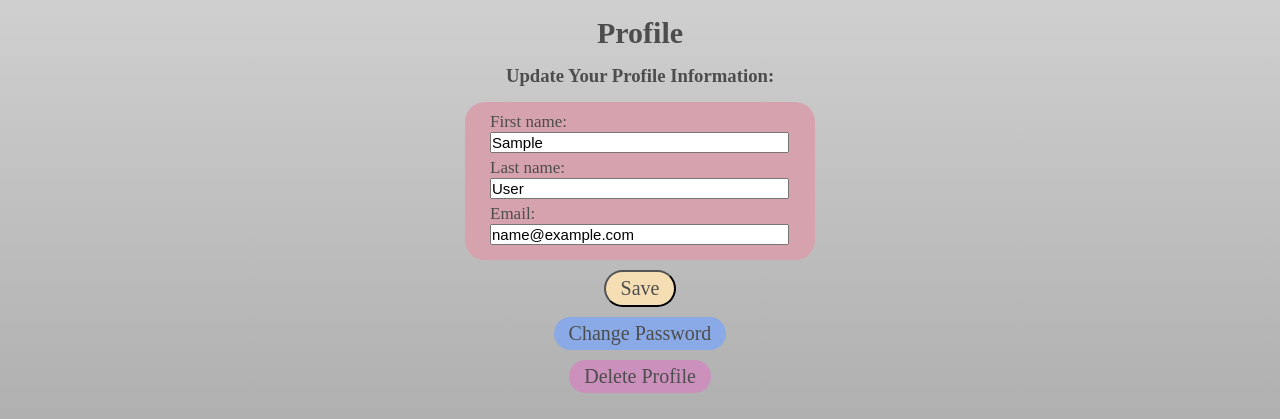
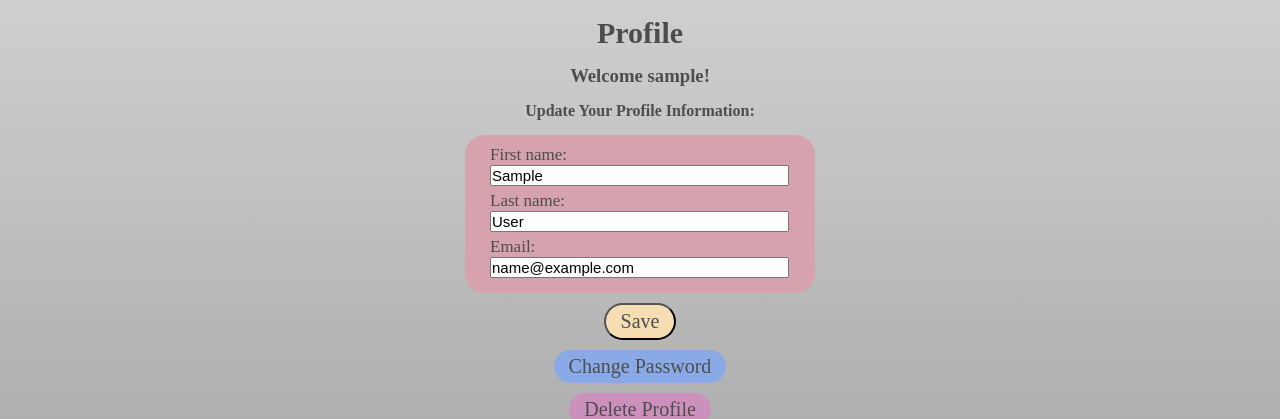
Before and after one commit to JasonToups/forever-homes, a Django app: page /users/profile in a window 1280 px wide. Shown: the part 48-467 px from the top of the page. Run offline with Django 3.2, Linux system fonts and the light colour scheme; a user stored in the database is signed in; tables that the repository leaves empty hold one stand-in row (values such as "Sample post"); some web fonts are replaced.

Commit message:
update urls/views/templates for main_app + account_app

```diff
--- a/main_app/static/js/feedsearch.js
+++ b/main_app/static/js/feedsearch.js
@@ -20,6 +20,13 @@ $('#searchColors').on('change', '.colors-box', function(evt) {
 		this.checked = false;
 	}
 });
+
+let genderLimit=1;
+$('#searchGenders').on('change', '.gender-box', function(evt) {
+	if ($(this).siblings(':checked').length >= genderLimit) {
+		this.checked = false;
+	}
+})
 
 let apiResponse;
 let userSearch;
--- a/main_app/templates/detail_profile.html
+++ b/main_app/templates/detail_profile.html
@@ -7,7 +7,10 @@
                 <h2 class="headline-text">Profile</h2>
 	</div>
 	<div class="headline">
-                <h3 class="headline-text">Update Your Profile Information:</h3>
+                <h3 class="headline-text">Welcome {{ user.username }}!</h3>
+	</div>
+	<div class="headline">
+                <h4 class="headline-text">Update Your Profile Information:</h4>
 	</div>
 	<div class="input">
 		<div class="fields">
```
